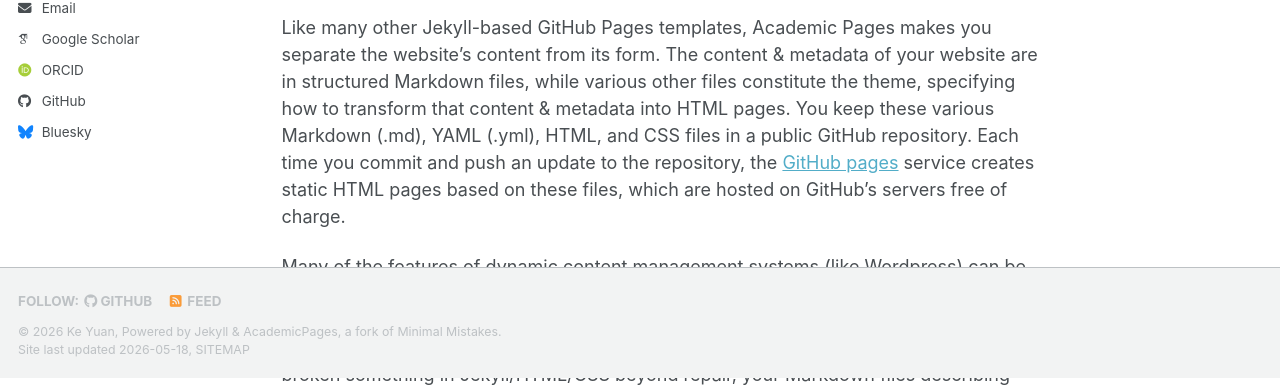
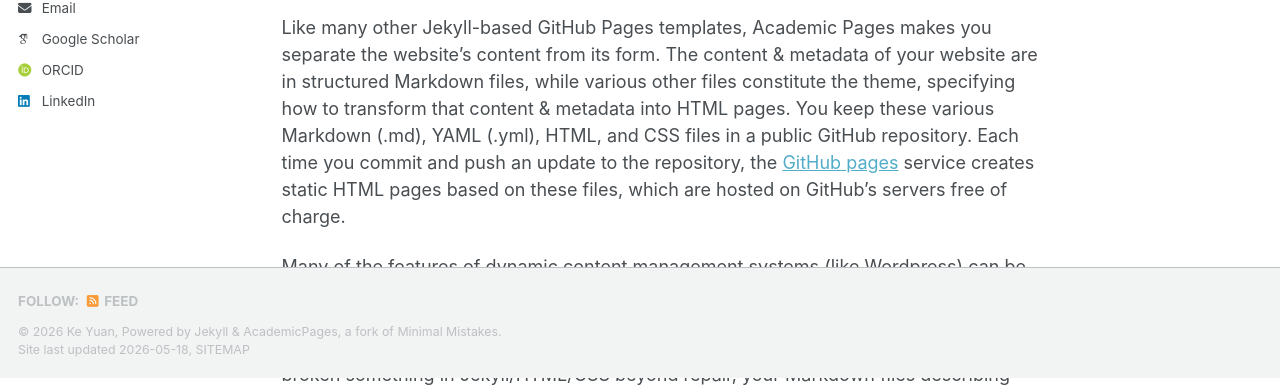
Before and after one commit to KeYuan2025/KeYuan2025.github.io, a Jekyll site: the page built from _pages/about.md, in a window 1280 px wide. Shown: the part 522-914 px from the top of the page. Built offline with Jekyll 4.4.1, drawn with Linux system fonts in a browser that asks for light colours; some web fonts are replaced; a script bundle is joined from its source files by our own code; library files that are not in the unit come from our copies.

Commit message:
Update _config.yml

```diff
--- a/_config.yml
+++ b/_config.yml
@@ -51,13 +51,13 @@ author:
   bitbucket        : # Username - Update with your username on the site
   codepen          : # Username
   dribbble         : # Username
-  github           : "academicpages"
+  github           : # "academicpages"
   kaggle           : # Username
   stackoverflow    : # User number or user number and name (i.e., use "1" or "1/jeff-atwood")
 
   # Social media
   artstation       : # Username
-  bluesky          : "bsky.app" # Replace this with you Bluesky username
+  bluesky          : # "bsky.app" # Replace this with you Bluesky username
   facebook         : # Username
   flickr           : # Username
   foursquare       : # Username
@@ -66,7 +66,7 @@ author:
   keybase          : # Username
   instagram        : # Username
   lastfm           : # Username
-  linkedin         : # Username
+  linkedin         : "https://www.linkedin.com/in/ke-yuan-1a6566267/"
   mastodon         : # URL
   medium           : # URL
   pinterest        : # Username
```
